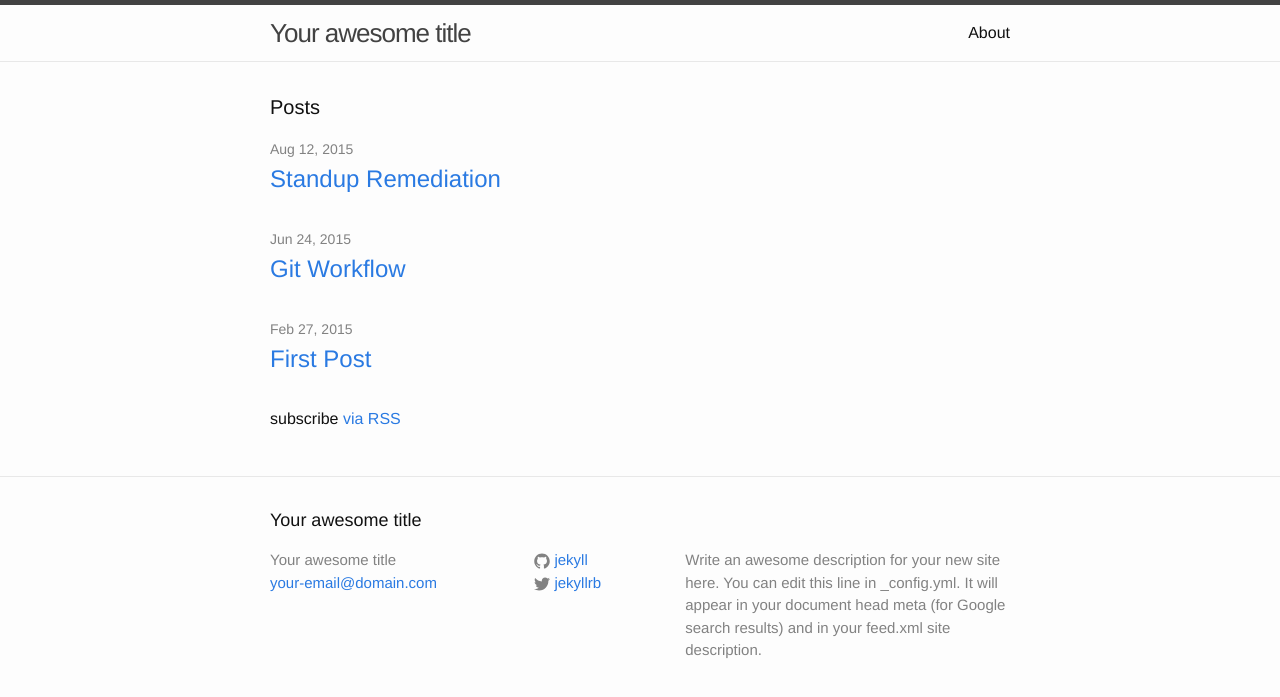
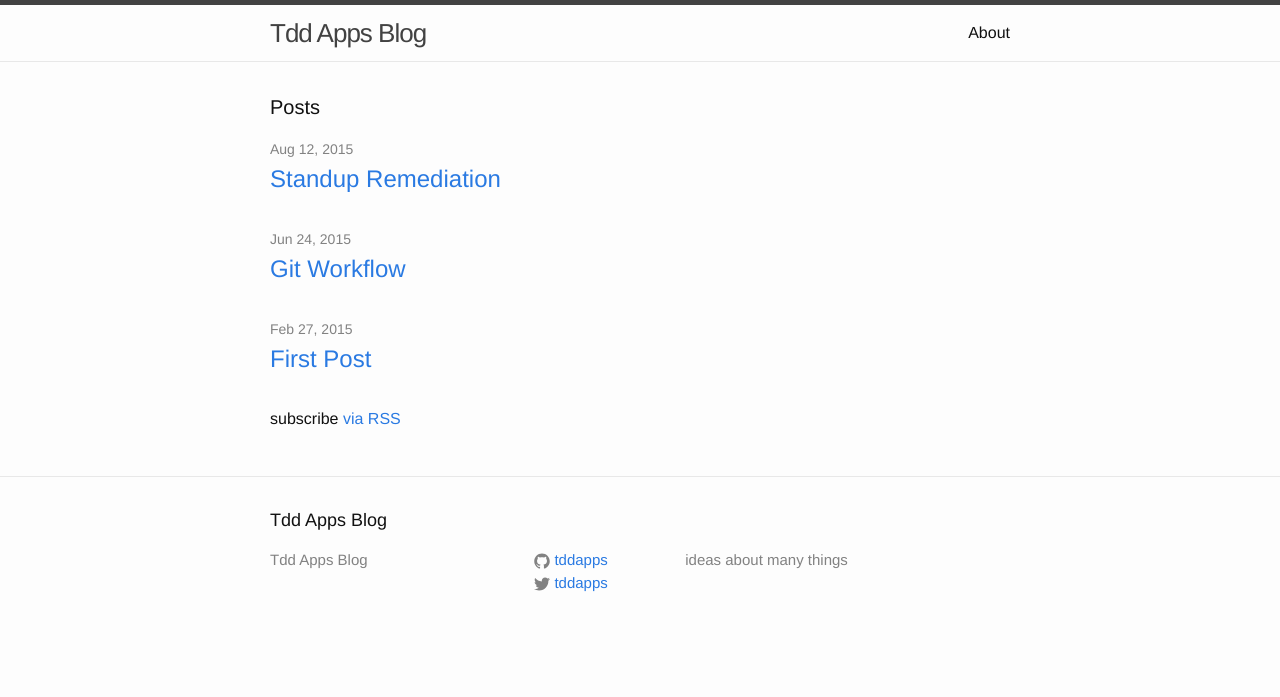
Before and after one commit to tddapps/blog, a Jekyll site: the page built from index.html, in a window 1280 px wide. Shown: the top 697 px of the page. Built offline with Jekyll 4.4.1, drawn with Linux system fonts in a browser that asks for light colours.

Commit message:
update site config

```diff
--- a/_config.yml
+++ b/_config.yml
@@ -1,14 +1,11 @@
 # Site settings
-title: Your awesome title
-email: your-email@domain.com
-description: > # this means to ignore newlines until "baseurl:"
-  Write an awesome description for your new site here. You can edit this
-  line in _config.yml. It will appear in your document head meta (for
-  Google search results) and in your feed.xml site description.
-baseurl: "" # the subpath of your site, e.g. /blog/
-url: "http://yourdomain.com" # the base hostname & protocol for your site
-twitter_username: jekyllrb
-github_username:  jekyll
+title: Tdd Apps Blog
+description: >
+  ideas about many things
+baseurl: ""
+url: "http://tddapps.com"
+twitter_username: tddapps
+github_username: tddapps
 
 # Build settings
 markdown: kramdown
```
